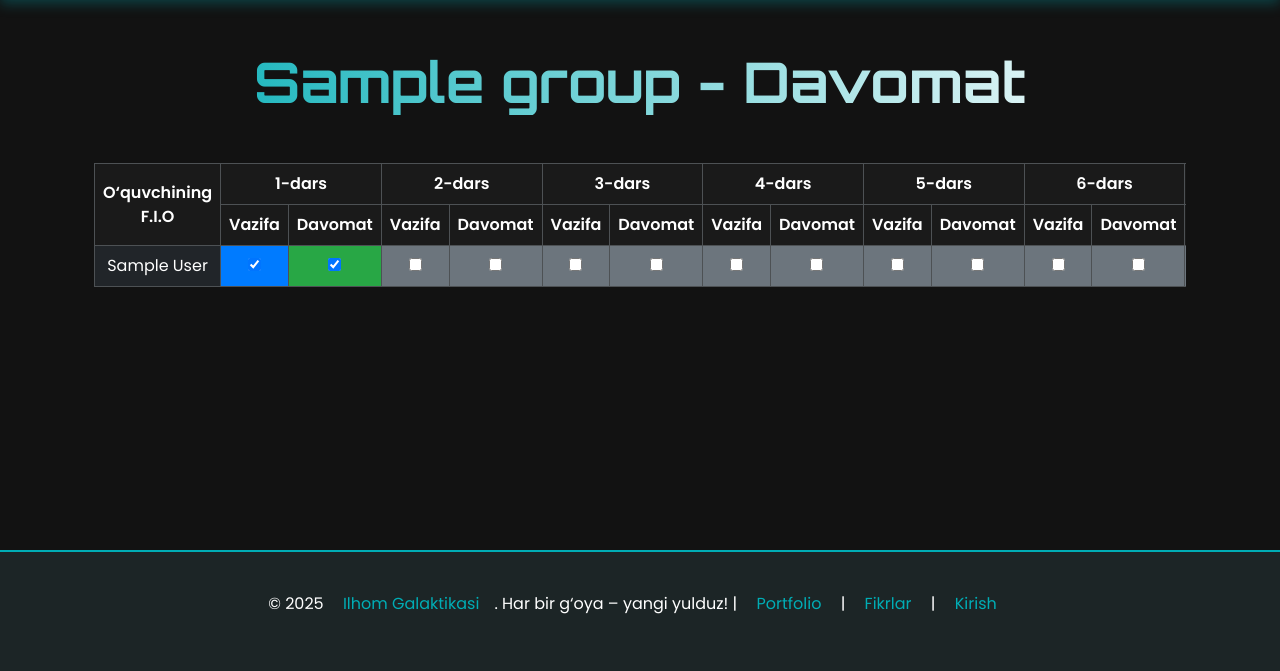
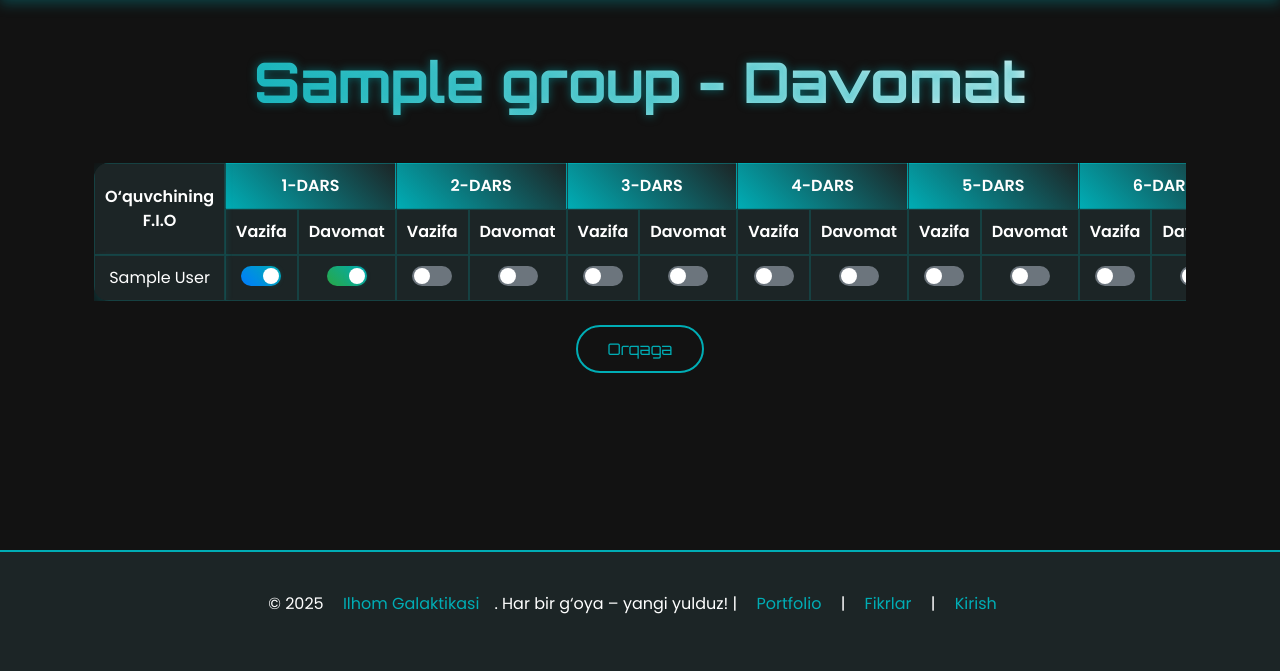
Before and after one commit to davronovuz/bekendchi, a Django app: page /ustozlar/group/1/ in a window 1280 px wide. Shown: the part 112-783 px from the top of the page. Run offline with Django 5.2, Linux system fonts and the light colour scheme; tables that the repository leaves empty hold one stand-in row (values such as "Sample post").

Commit message:
loyihasssss

```diff
--- a/templates/group_attendance.html
+++ b/templates/group_attendance.html
@@ -2,21 +2,22 @@
 {% block title %}{{ group.name }} - Davomat{% endblock %}
 
 {% block content %}
-<div class="container py-5">
-    <h1 class="display-4 fw-bold mb-5 text-center neon-text" style="font-family: 'Orbitron', sans-serif;">
+<div class="container-fluid py-5">
+    <h1 class="display-4 fw-bold mb-5 text-center neon-text" style="font-family: 'Orbitron', sans-serif;" data-aos="fade-down">
         {{ group.name }} - Davomat
     </h1>
     <form method="POST" action="{% url 'update_attendance' group.id %}">
         {% csrf_token %}
-        <div class="table-responsive">
-            <table class="table table-dark table-bordered">
+        <div class="table-wrapper" data-aos="fade-up">
+            <table class="creative-table">
                 <thead>
                     <tr>
-                        <th rowspan="2">O‘quvchining F.I.O</th>
+                        <th rowspan="2" class="fixed-column">O‘quvchining F.I.O</th>
                         {% for lesson in lessons %}
-                        <th colspan="2">{{ lesson }}-dars</th>
+                        <th colspan="2" class="gradient-header">{{ lesson }}-dars</th>
                         {% endfor %}
-                        <th rowspan="2">Umumiy Ball</th>
+                        <th rowspan="2" class="gradient-header">To‘lov</th>
+                        <th rowspan="2" class="gradient-header">Umumiy Ball</th>
                     </tr>
                     <tr>
                         {% for lesson in lessons %}
@@ -27,56 +28,261 @@
                 </thead>
                 <tbody>
                     {% for row in attendance_data %}
-                    <tr>
-                        <td>{{ row.student.first_name }} {{ row.student.last_name }}</td>
+                    <tr class="table-row">
+                        <td class="fixed-column">{{ row.student.first_name }} {{ row.student.last_name }}</td>
                         {% for attendance in row.attendances %}
-                        <td style="background-color: {% if attendance and attendance.task_completed %}#007bff{% else %}#6c757d{% endif %}">
-                            <input type="checkbox" name="task_{{ row.student.id }}_{{ forloop.counter }}"
-                                   {% if attendance and attendance.task_completed %}checked{% endif %}>
+                        <td>
+                            <label class="switch">
+                                <input type="checkbox" name="task_{{ row.student.id }}_{{ forloop.counter }}"
+                                       {% if attendance and attendance.task_completed %}checked{% endif %}
+                                       {% if not user.is_authenticated or not user.is_superuser and not user.is_staff %}disabled{% endif %}>
+                                <span class="slider round task-slider"></span>
+                            </label>
                         </td>
-                        <td style="background-color: {% if attendance and attendance.is_present %}#28a745{% else %}#6c757d{% endif %}">
-                            <input type="checkbox" name="present_{{ row.student.id }}_{{ forloop.counter }}"
-                                   {% if attendance and attendance.is_present %}checked{% endif %}>
+                        <td>
+                            <label class="switch">
+                                <input type="checkbox" name="present_{{ row.student.id }}_{{ forloop.counter }}"
+                                       {% if attendance and attendance.is_present %}checked{% endif %}
+                                       {% if not user.is_authenticated or not user.is_superuser and not user.is_staff %}disabled{% endif %}>
+                                <span class="slider round present-slider"></span>
+                            </label>
                         </td>
                         {% endfor %}
-                        <td>{{ row.score }}</td>
+                        <td>
+                            <label class="switch">
+                                <input type="checkbox" name="payment_{{ row.student.id }}"
+                                       {% if row.payment %}checked{% endif %}
+                                       {% if not user.is_authenticated or not user.is_superuser and not user.is_staff %}disabled{% endif %}>
+                                <span class="slider round payment-slider"></span>
+                            </label>
+                        </td>
+                        <td class="score-cell">{{ row.score }}</td>
                     </tr>
                     {% endfor %}
                 </tbody>
             </table>
         </div>
-        {% if request.user.is_superuser %}
-        <div class="text-center mt-4">
-            <button type="submit" class="btn btn-primary">Saqlash</button>
-            <a href="{% url 'group_list' %}" class="btn btn-outline-light" style="border-color: #00adb5; color: #00adb5;">
-                Orqaga
-            </a>
+        <div class="text-center mt-4" data-aos="zoom-in">
+            {% if user.is_authenticated and user.is_superuser or user.is_staff %}
+            <button type="submit" class="btn btn-primary neon-btn">Saqlash</button>
+            <a href="{% url 'group_list' %}" class="btn btn-outline-light neon-btn-outline">Orqaga</a>
+            {% else %}
+            <a href="{% url 'group_list' %}" class="btn btn-outline-light neon-btn-outline">Orqaga</a>
+            {% endif %}
         </div>
-        {% endif %}
     </form>
 </div>
 
 <style>
+    /* Neon Text */
     .neon-text {
         background: linear-gradient(90deg, #00adb5, #ffffff);
         -webkit-background-clip: text;
         -webkit-text-fill-color: transparent;
+        text-shadow: 0 0 10px rgba(0, 173, 181, 0.5);
     }
-    .table th, .table td {
+
+    /* Table Wrapper */
+    .table-wrapper {
+        width: 100%;
+        overflow-x: auto;
+        -webkit-overflow-scrolling: touch;
+    }
+
+    /* Creative Table */
+    .creative-table {
+        width: 100%;
+        background-color: #1c2526;
+        border-collapse: separate;
+        border-spacing: 0;
+        box-shadow: 0 8px 20px rgba(0, 173, 181, 0.3);
+        border-radius: 15px;
+        overflow: hidden;
+        table-layout: auto;
+    }
+
+    .creative-table th, .creative-table td {
         text-align: center;
         vertical-align: middle;
+        padding: 10px;
+        font-family: 'Poppins', sans-serif;
+        border: 1px solid rgba(0, 173, 181, 0.2);
+        min-width: 60px; /* Har bir ustun uchun minimal kenglik */
     }
-    .table th {
-        background-color: #1a1a1a;
+
+    /* Fixed Column for Student Names */
+    .fixed-column {
+        position: sticky;
+        left: 0;
+        background-color: #1c2526;
+        z-index: 1;
+        min-width: 200px; /* O‘quvchilar ismi uchun kengroq joy */
+        box-shadow: 3px 0 5px rgba(0, 173, 181, 0.1);
     }
-    .btn-outline-light:hover, .btn-primary:hover {
+
+    /* Gradient Header */
+    .gradient-header {
+        background: linear-gradient(45deg, #00adb5, #1c2526);
+        color: #ffffff;
+        font-weight: 600;
+        text-transform: uppercase;
+        transition: all 0.3s;
+    }
+
+    .gradient-header:hover {
+        background: linear-gradient(45deg, #1c2526, #00adb5);
+        text-shadow: 0 0 8px rgba(0, 173, 181, 0.8);
+    }
+
+    /* Table Row Hover */
+    .table-row {
+        transition: all 0.3s;
+    }
+
+    .table-row:hover {
+        background-color: rgba(0, 173, 181, 0.1);
+        transform: translateY(-2px);
+        box-shadow: 0 4px 15px rgba(0, 173, 181, 0.2);
+    }
+
+    /* Toggle Switch */
+    .switch {
+        position: relative;
+        display: inline-block;
+        width: 40px;
+        height: 20px;
+    }
+
+    .switch input {
+        opacity: 0;
+        width: 0;
+        height: 0;
+    }
+
+    .slider {
+        position: absolute;
+        cursor: pointer;
+        top: 0;
+        left: 0;
+        right: 0;
+        bottom: 0;
+        background-color: #6c757d;
+        transition: 0.4s;
+        border-radius: 20px;
+    }
+
+    .slider:before {
+        position: absolute;
+        content: "";
+        height: 16px;
+        width: 16px;
+        left: 2px;
+        bottom: 2px;
+        background-color: #ffffff;
+        transition: 0.4s;
+        border-radius: 50%;
+    }
+
+    input:checked + .task-slider {
+        background: linear-gradient(45deg, #007bff, #00adb5);
+    }
+
+    input:checked + .present-slider {
+        background: linear-gradient(45deg, #28a745, #00adb5);
+    }
+
+    input:checked + .payment-slider {
+        background: linear-gradient(45deg, #28a745, #00adb5);
+    }
+
+    input:checked + .slider:before {
+        transform: translateX(20px);
+        box-shadow: 0 0 5px rgba(0, 173, 181, 0.5);
+    }
+
+    .slider.round {
+        border-radius: 20px;
+    }
+
+    .slider.round:before {
+        border-radius: 50%;
+    }
+
+    /* Score Cell */
+    .score-cell {
+        font-weight: 600;
+        color: #00adb5;
+        text-shadow: 0 0 5px rgba(0, 173, 181, 0.3);
+        min-width: 100px;
+    }
+
+    /* Neon Buttons */
+    .neon-btn {
+        background: linear-gradient(45deg, #00adb5, #1c2526);
+        border: none;
+        color: #ffffff;
+        font-family: 'Orbitron', sans-serif;
+        padding: 10px 30px;
+        border-radius: 25px;
+        transition: all 0.3s;
+        box-shadow: 0 0 10px rgba(0, 173, 181, 0.5);
+    }
+
+    .neon-btn:hover {
+        background: linear-gradient(45deg, #1c2526, #00adb5);
+        color: #ffffff;
+        box-shadow: 0 0 20px rgba(0, 173, 181, 0.8);
+        transform: translateY(-2px);
+    }
+
+    .neon-btn-outline {
+        border: 2px solid #00adb5;
+        color: #00adb5;
+        font-family: 'Orbitron', sans-serif;
+        padding: 10px 30px;
+        border-radius: 25px;
+        transition: all 0.3s;
+    }
+
+    .neon-btn-outline:hover {
         background-color: #00adb5;
         color: #121212;
+        box-shadow: 0 0 20px rgba(0, 173, 181, 0.8);
+        transform: translateY(-2px);
     }
-    .btn-primary {
-        background-color: #00adb5;
-        border: none;
-        color: #121212;
+
+    /* Responsive Design */
+    @media (max-width: 1200px) {
+        .table-wrapper {
+            overflow-x: auto;
+        }
+        .creative-table th, .creative-table td {
+            min-width: 50px;
+        }
+        .fixed-column {
+            min-width: 150px;
+        }
+        .score-cell {
+            min-width: 80px;
+        }
+    }
+
+    @media (max-width: 768px) {
+        .creative-table th, .creative-table td {
+            padding: 8px;
+            font-size: 14px;
+        }
+        .switch {
+            width: 30px;
+            height: 15px;
+        }
+        .slider:before {
+            height: 11px;
+            width: 11px;
+        }
+        input:checked + .slider:before {
+            transform: translateX(15px);
+        }
     }
 </style>
 {% endblock %}
--- a/ustoz/views.py
+++ b/ustoz/views.py
@@ -6,7 +6,6 @@
 def group_list(request):
     groups = Group.objects.all()
     return render(request, 'group_list.html', {'groups': groups})
-
 
 
 def group_attendance(request, group_id):
@@ -20,18 +19,18 @@
         attendance_dict = {attendance.lesson_number: attendance for attendance in attendances}
         row = {
             'student': student,
-            'attendances': [attendance_dict.get(i, None) for i in range(1, 13)],  # 1-dan 12-darsgacha
-            'score': student.calculate_score()
+            'attendances': [attendance_dict.get(i, None) for i in range(1, 13)],
+            'score': student.calculate_score(),
+            'payment': student.payment  # To‘lov holatini uzatamiz
         }
         attendance_data.append(row)
 
-    # Darslar ro‘yxatini template uchun tayyorlash
     lessons = list(range(1, 13))  # 1-dan 12-gacha bo‘lgan darslar ro‘yxati
 
     return render(request, 'group_attendance.html', {
         'group': group,
         'attendance_data': attendance_data,
-        'lessons': lessons  # Darslar ro‘yxatini template’ga uzatamiz
+        'lessons': lessons
     })
 
 
@@ -57,5 +56,12 @@
                         'task_completed': task_completed
                     }
                 )
+
+            # To‘lov holatini yangilash
+            payment_key = f"payment_{student.id}"
+            payment = request.POST.get(payment_key) == 'on'
+            student.payment = payment
+            student.save()
+
         return redirect('group_attendance', group_id=group.id)
     return redirect('group_attendance', group_id=group_id)
```
Also changed, not shown: ustoz/models.py (+17 -22 lines), ustoz/migrations/0002_alter_attendance_unique_together_student_payment_and_more.py (added).
